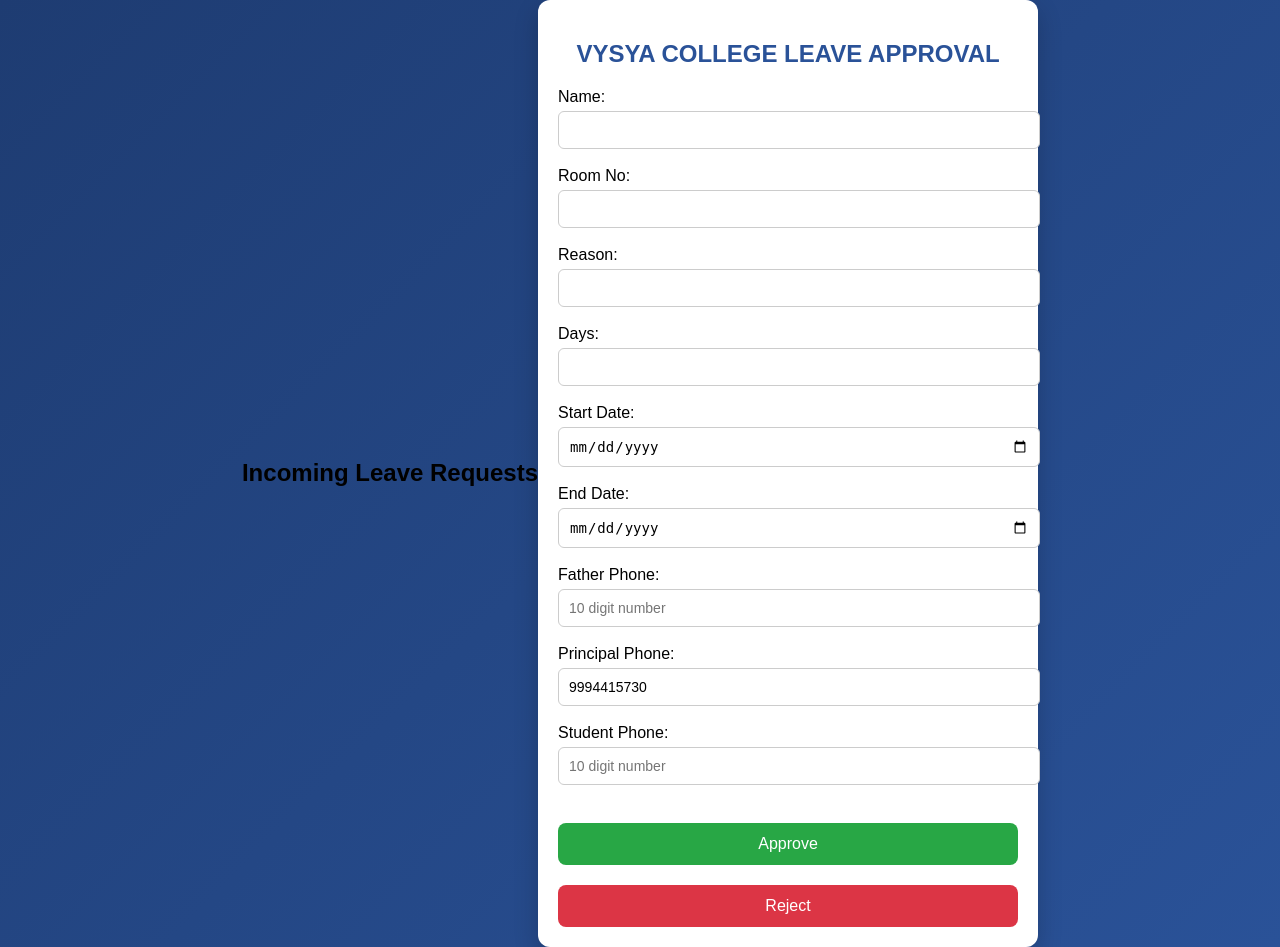
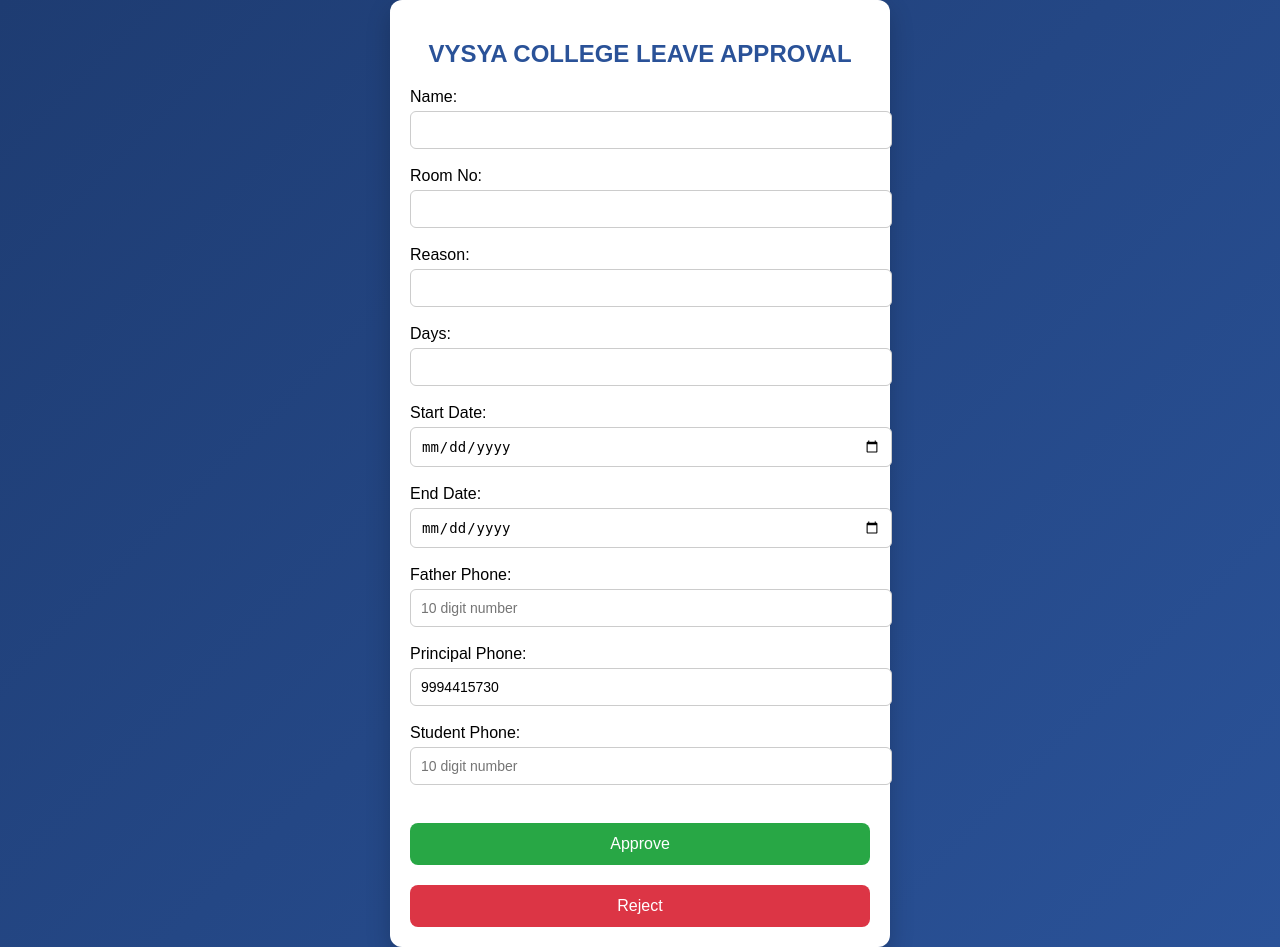
Before and after one commit to Gowthamraj2005/hostel, a Flask app: page / in a window 1280 px wide. Run offline with Flask 3, Linux system fonts and the light colour scheme.

Commit message:
warden.html

```diff
--- a/templates/warden.html
+++ b/templates/warden.html
@@ -88,12 +88,6 @@
 </head>
 <body>
 
-<h2>Incoming Leave Requests</h2>
-
-{% for r in requests %}
-<p>{{ r.message }}</p>
-<hr>
-{% endfor %}
 <div class="container">
     <h2>VYSYA COLLEGE LEAVE APPROVAL</h2>
 <form action="/approve" method="post">
```
